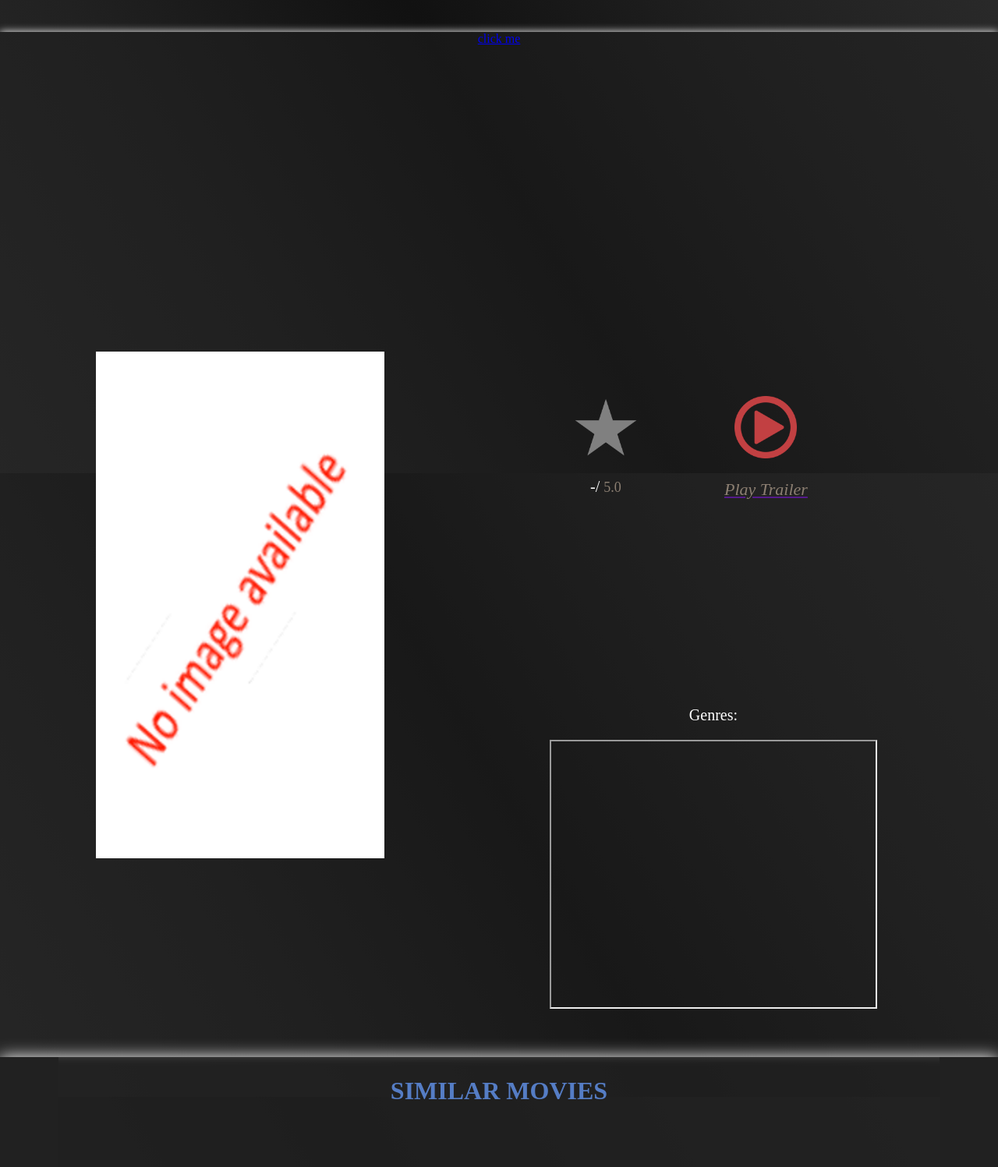
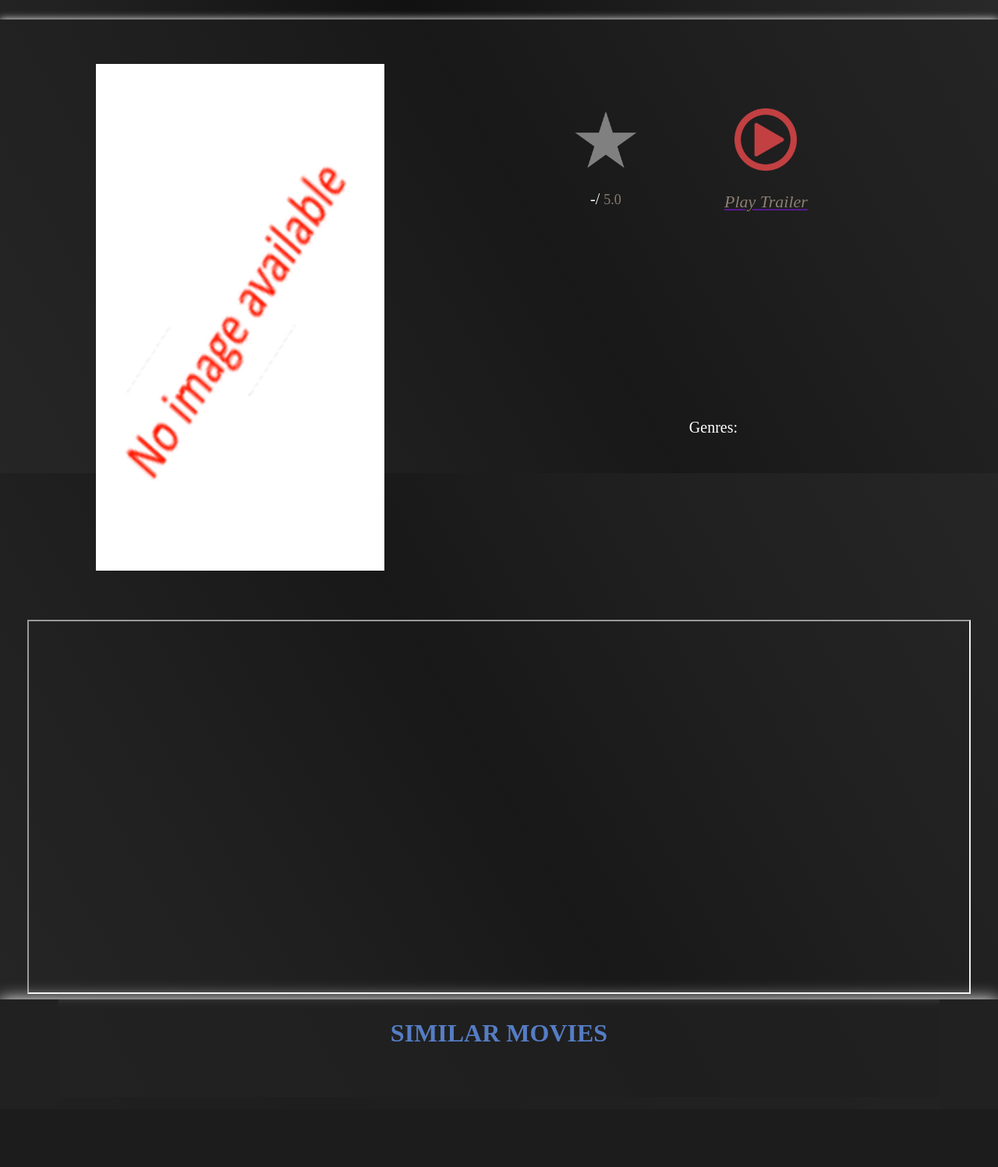
Before and after one commit to Soqueen/MovieExplorer, a Django app: template movie_explorer/movie_rating/templates/description.html in a window 1280 px wide. Shown: the part 193-1690 px from the top of the page at 78% size. After the commit the page ends 1529 px from the top, so only its background shows below. Run offline with Django 3.2, Linux system fonts and the light colour scheme; the template is opened without the code that fills it, so the values that code supplies are empty; some libraries are stand-ins or nearby versions.

Commit message:
Made YouTube video flush with the table.

```diff
--- a/movie_explorer/movie_rating/templates/description.html
+++ b/movie_explorer/movie_rating/templates/description.html
@@ -26,12 +26,12 @@
             </div>
         {% else %}
             <section class="displaying-movie-description">
-                <div class="page">
-    <p><a href="#media-popup" data-media="http://www.youtube.com/embed/YoXa2Pl7Hk0">click me</a></p>
+                <!--<div class="page">-->
+    <!--<p><a href="#media-popup" data-media="http://www.youtube.com/embed/YoXa2Pl7Hk0">click me</a></p>-->
 
-    <div class="popup" id="media-popup">
-        <iframe width="560" height="315" src="" frameborder="0" allowfullscreen></iframe>
-    </div>
+    <!--<div class="popup" id="media-popup">-->
+        <!--<iframe width="560" height="315" src="" frameborder="0" allowfullscreen></iframe>-->
+    <!--</div>-->
                 <table id="movie-view">
                     <tr>
                         <td>
@@ -99,10 +99,14 @@
                                   </form>
                                 </div><br><br>
                             {% endif %}
+                        </td>
+                    </tr>
+                    <tr>
+                        <th colspan="2">
                             <div>
-                                <iframe width="420" height="345" src={{video_link_emb}}></iframe>
+                                <iframe width="100%" height="480px" src={{video_link_emb}}></iframe>
                             </div>
-                        </td>
+                        </th>
                     </tr>
                 </table>
             </section>
```
